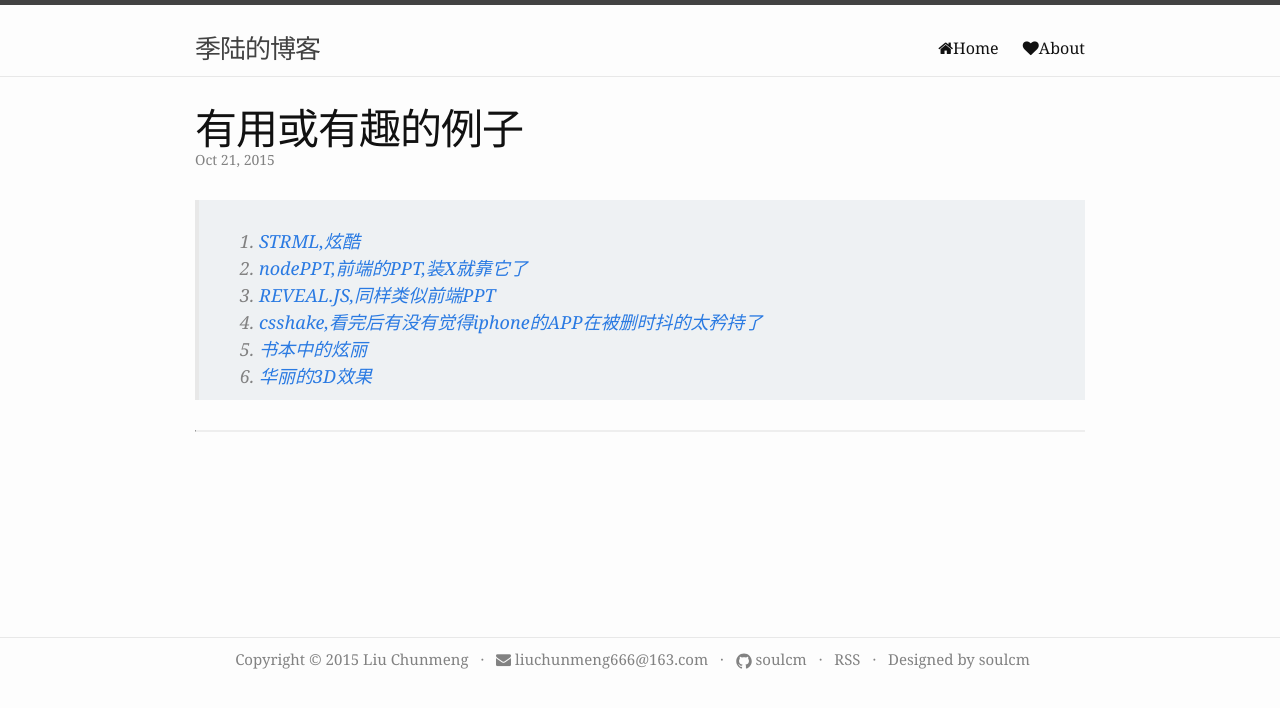
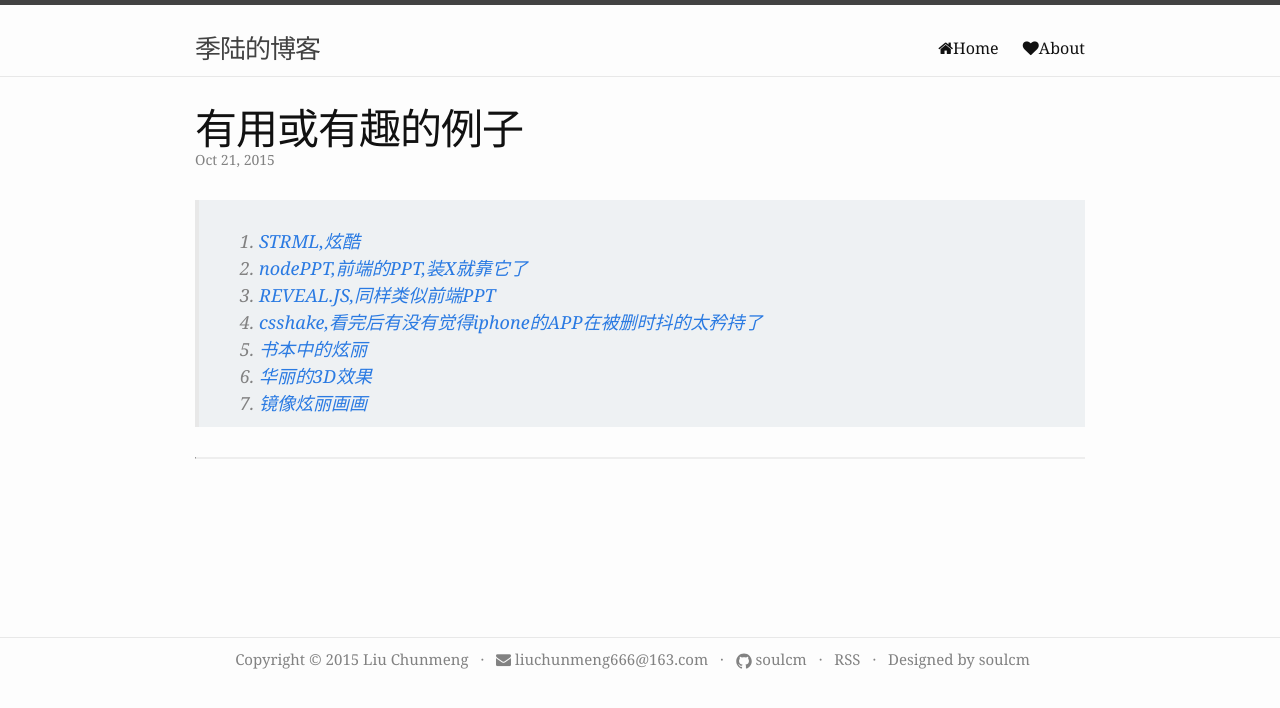
Before and after one commit to soulcm/soulcm.github.io, a Jekyll site: the page built from _posts/2015-10-21-useful-demo.md, in a window 1280 px wide. Shown: the top 708 px of the page. Built offline with Jekyll 4.4.1, drawn with Linux system fonts in a browser that asks for light colours; nearby versions of some CDN libraries; comment, search, counter and statistics services are not loaded; a style sheet for code colours, icons or effects is not loaded.

Commit message:
change useful demo

```diff
--- a/_posts/2015-10-21-useful-demo.md
+++ b/_posts/2015-10-21-useful-demo.md
@@ -15,3 +15,4 @@ excerpt: 有趣的前端demo
 > 4. [csshake,看完后有没有觉得iphone的APP在被删时抖的太矜持了](http://elrumordelaluz.github.io/csshake/)
 > 5. [书本中的炫丽](http://www.webhek.com/misc/creativeguidebook/)
 > 6. [华丽的3D效果](http://www.17sucai.com/preview/147469/2014-06-19/3D_Animation/index.html)
+> 7. [镜像炫丽画画](http://weavesilk.com/)
```
